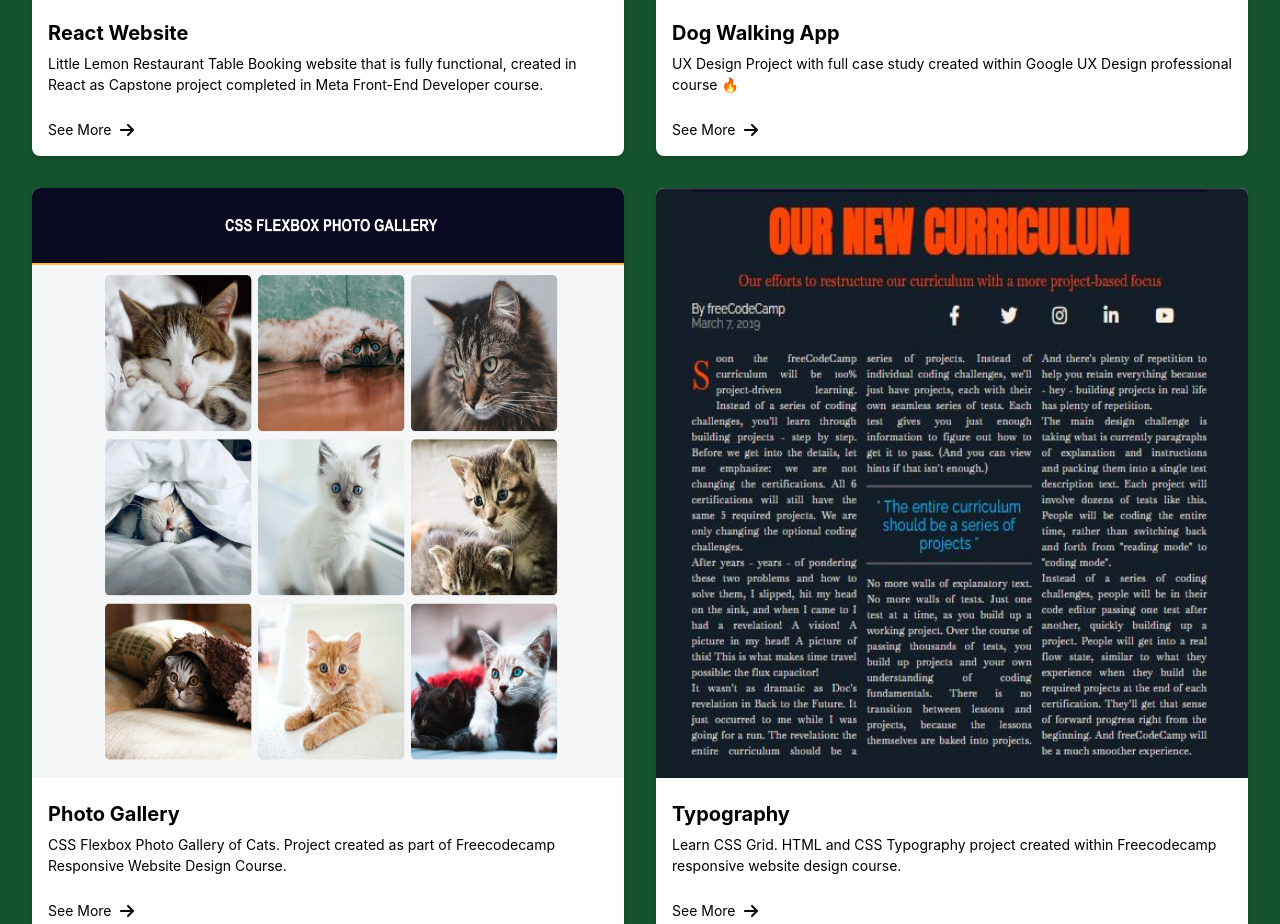
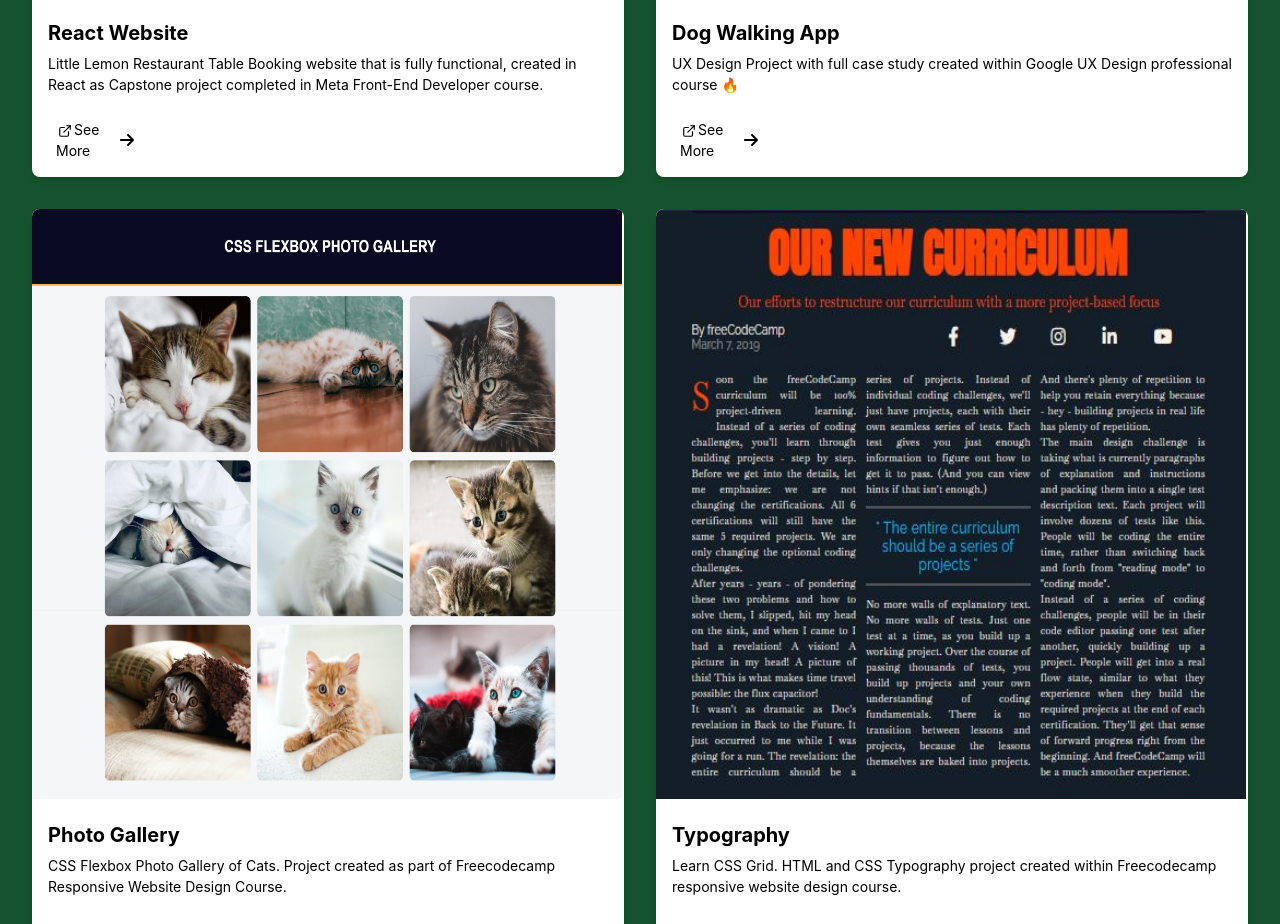
Before and after one commit to grnt7/React-Portfolio, a React (Create React App) app: page / in a window 1280 px wide. Shown: the part 1500-2424 px from the top of the page. Built offline with nearby package versions, Linux system fonts and the light colour scheme.

Commit message:
Chakra UI External Links added

```diff
--- a/package.json
+++ b/package.json
@@ -4,6 +4,7 @@
   "private": true,
   "dependencies": {
     "@babel/core": "^7.10.0",
+    "@chakra-ui/icons": "^2.2.4",
     "@chakra-ui/react": "^2.10.5",
     "@emotion/react": "^11.14.0",
     "@emotion/styled": "^11.14.0",
--- a/src/components/Card.js
+++ b/src/components/Card.js
@@ -1,12 +1,14 @@
-import {  HStack, Heading, Image, Text, VStack } from "@chakra-ui/react";
+import {  HStack, Heading, Image, Text, VStack, } from "@chakra-ui/react";
 import { FontAwesomeIcon } from "@fortawesome/react-fontawesome";
 import { faArrowRight } from "@fortawesome/free-solid-svg-icons";
 import React from "react";
 
-const Card = ({ title, description, imageSrc }) => {
+
+const Card = ({ title, description, imageSrc, link, pdfPath1}) => {
   return (
 		<VStack
 			w='100%'
+
 			bg='white'
 			color='black'
 			borderRadius='lg'
@@ -18,7 +20,7 @@
 				boxShadow: 'lg',
 				textDecoration: 'none',
 			}}>
-			<Image height="590px"
+			<Image h="590px" w="590px"
 				src={imageSrc}
 				alt={title}
 
@@ -41,10 +43,21 @@
 				justify='space-between'
 
 				w='20%'>
-				<Text fontSize='sm'><a href= "https://zingy-bavarois-d1368f.netlify.app/">See More</a></Text>
+					 <div>
+          {pdfPath1 && (
+            <a href={pdfPath1} download>
+              Download PDF 1
+            </a>
+          )}
+
+		  </div>
+
+				<Text fontSize='sm'>{link}See More</Text>
+
 				<FontAwesomeIcon
 					icon={faArrowRight}
 					size='1x'
+
 				/>
 			</HStack>
 		</VStack>
--- a/src/components/ProjectsSection.js
+++ b/src/components/ProjectsSection.js
@@ -1,6 +1,8 @@
 import React from 'react';
+
 import FullScreenSection from './FullScreenSection';
-import { Box, Heading } from '@chakra-ui/react';
+import { Box, Heading, Link, } from '@chakra-ui/react';
+import { ExternalLinkIcon } from '@chakra-ui/icons'
 import Card from './Card';
 
 
@@ -10,24 +12,49 @@
 		description:
 			'Little Lemon Restaurant Table Booking website that is fully functional, created in React as Capstone project completed in Meta Front-End Developer course.',
 		getImageSrc: () => require('../images/Frame 1 (2).jpg'),
-	},
+		link: (
+			<Link href="https://zingy-bavarois-d1368f.netlify.app/" isExternal target="_blank" rel="noopener noreferrer">
+			  <ExternalLinkIcon mx='2px' />
+			</Link>
+		  ),
+
+  },
+
 	{
 		title: 'Dog Walking App',
 		description:
 			'UX Design Project with full case study created within Google UX Design professional course 🔥️',
 		getImageSrc: () => require('../images/iPhone 14 Pro Mockup.png'),
+		link:(
+		<Link href="https://1419e741-9c9d-4c80-bf74-796b8fc9d247.filesusr.com/ugd/3b39b8_da9243c615474a27868786ca121ab8ea.pdf" isExternal target="_blank" rel="noopener noreferrer">
+			  <ExternalLinkIcon mx='2px' />
+			</Link>
+		  ),
+
+
 	},
+
 	{
 		title: 'Photo Gallery',
 		description:
 			'CSS Flexbox Photo Gallery of Cats. Project created as part of Freecodecamp Responsive Website Design Course.',
 		getImageSrc: () => require('../images/CATSGALLERY.jpeg'),
+		link: (
+			<Link href="https://www.freecodecamp.org/learn/2022/responsive-web-design/learn-css-flexbox-by-building-a-photo-gallery/step-24" isExternal target="_blank" rel="noopener noreferrer">
+			  <ExternalLinkIcon mx='2px' />
+			</Link>
+		  ),
 	},
 	{
 		title: 'Typography',
 		description:
 			'Learn CSS Grid. HTML and CSS Typography project created within Freecodecamp responsive website design course.',
 		getImageSrc: () => require('../images/CSSgrid Magazine.jpg'),
+		link: (
+			<Link href="https://www.freecodecamp.org/learn/full-stack-developer/workshop-magazine/step-79" isExternal target="_blank" rel="noopener noreferrer">
+			 <ExternalLinkIcon mx='2px' />
+			</Link>
+		  ),
 	},
 ];
 
@@ -54,6 +81,8 @@
 						title={project.title}
 						description={project.description}
 						imageSrc={project.getImageSrc()}
+						link={project.link}
+						pdfPath={project.pdfPath1}
 					/>
 				))}
 			</Box>
--- a/src/index.css
+++ b/src/index.css
@@ -19,3 +19,8 @@
 
   border-top-left-radius: 50% 50%; border-top-right-radius: 50% 50%; border-bottom-right-radius: 50% 50%; border-bottom-left-radius: 50% 50%;
 }
+
+@media  only screen and (max-width: 600px) {
+
+
+}
```
Also changed, not shown: 2 other files (tests, documents, lock files or other folders).
